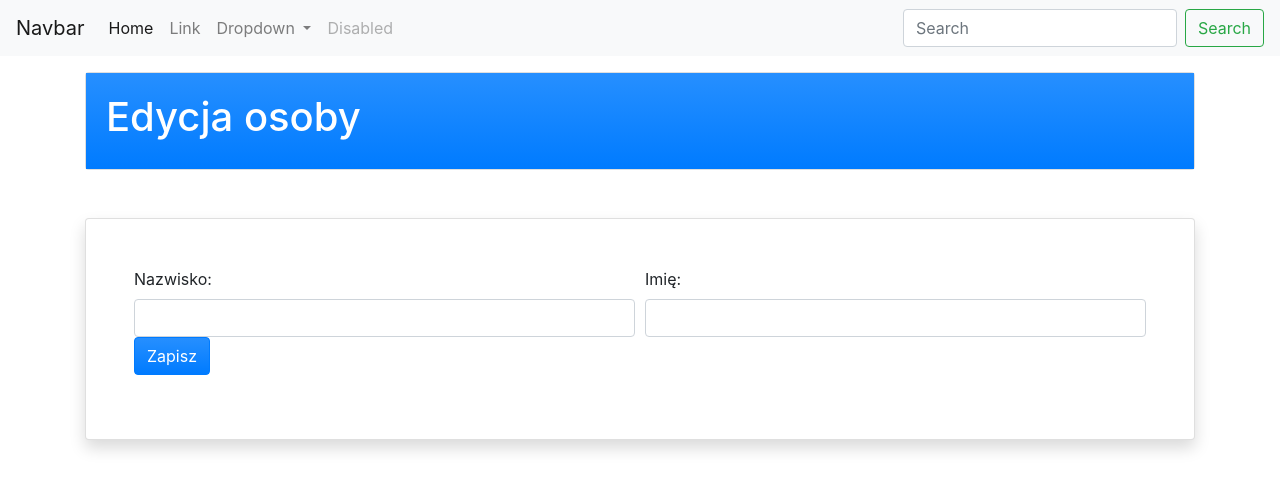
After one commit to rafcioo28/licznik_czasu, a Django app: template rodzina/templates/rodzina/person_edit.html in a window 1280 px wide. The commit adds this page. Shown: the top 490 px of the page. Run offline with Django 3.2, Linux system fonts and the light colour scheme; the template is opened without the code that fills it: values that come from a table or form of the project are taken from there, others are empty; some libraries are stand-ins or nearby versions.

Commit message:
rozbudowa edycji osoby

```diff
--- a/przedszkole/settings.py
+++ b/przedszkole/settings.py
@@ -38,6 +38,7 @@ INSTALLED_APPS = [
     'django.contrib.messages',
     'django.contrib.staticfiles',
     # 'bootstrap4',
+    'widget_tweaks',
     'rodzina',
     'rozliczenie',
 ]
--- /dev/null
+++ b/rodzina/forms.py
@@ -0,0 +1,14 @@
+from django.forms import ModelForm
+from .models import Person
+
+
+class PersonForm(ModelForm):
+    class Meta:
+        model = Person
+        fields = [
+            'last_name',
+            'first_name',
+            'type_of_person',
+            'group',
+            'family',
+        ]
--- /dev/null
+++ b/rodzina/templates/rodzina/person_edit.html
@@ -0,0 +1,36 @@
+{% extends "base.html" %}
+{% load widget_tweaks %}
+
+
+{% block header %}
+
+<div class="container mt-3 mb-5">
+    <div class="card">
+        <div class="card-body bg-gradient-primary text-white">
+            <h1>Edycja osoby</h1>
+        </div>
+    </div>
+</div>
+
+{% endblock %}
+
+{% block content %}
+<div class="card p-5 shadow">
+    <form method="POST">
+        <div class="form-group">
+            {% csrf_token %}
+            <div class="form-row">
+                <div class="col">
+                    {{ form.last_name.label_tag }}
+                    {{ form.last_name|add_class:"form-control" }}
+                </div>
+                <div class="col">
+                    {{ form.first_name.label_tag }}
+                    {{ form.first_name|add_class:"form-control" }}
+                </div>
+            </div>
+            <button type="submit" class="btn btn-primary">Zapisz</button>
+        </div>
+    </form>
+</div>
+{% endblock %}
--- a/rodzina/templates/rodzina/person_list.html
+++ b/rodzina/templates/rodzina/person_list.html
@@ -28,9 +28,12 @@
             <td>{{ child.last_name }}</td>
             <td>{{ child.first_name}}</td>
             <td>{{ child.group }}</td>
+
             <td>
                 <div class="btn-group btn-group-sm gradient-buttonscd" role="group">
-                    <button type="button" class="btn btn-secondary btn-success">Edytuj</button>
+                    <a href="{% url 'person_edit' child.id %}">
+                        <button type="button" class="btn btn-secondary btn-success">Edytuj</button>
+                    </a>
                     <button type="button" class="btn btn-secondary btn-success">Rodzina</button>
                     <button type="button" class="btn btn-secondary btn-success">Grupa</button>
                     <button type="button" class="btn btn-secondary btn-success">Rozliczenie</button>
--- a/rodzina/urls.py
+++ b/rodzina/urls.py
@@ -3,11 +3,13 @@ from .views import (
     ChildrenListView,
     FamilyListView,
     GroupListView,
+    person_edit
 )
 
 
 urlpatterns = [
     path('children/', ChildrenListView.as_view(), name='children'),
-    path('family_list', FamilyListView.as_view(), name='family_list'),
-    path('group_list', GroupListView.as_view(), name='group_lisr'),
+    path('family_list/', FamilyListView.as_view(), name='family_list'),
+    path('group_list/', GroupListView.as_view(), name='group_lisr'),
+    path('person_edit/<int:id>/', person_edit, name='person_edit'),
 ]
--- a/templates/base.html
+++ b/templates/base.html
@@ -6,7 +6,6 @@
     <meta charset="UTF-8">
     <meta name="viewport" content="width=device-width, initial-scale=1.0">
     <title>Przedszkole</title>
-
 </head>
 
 <body>
```
Also changed, not shown: requirements.txt (added, +14 -0 lines), rodzina/views.py (+9 -1 lines).
